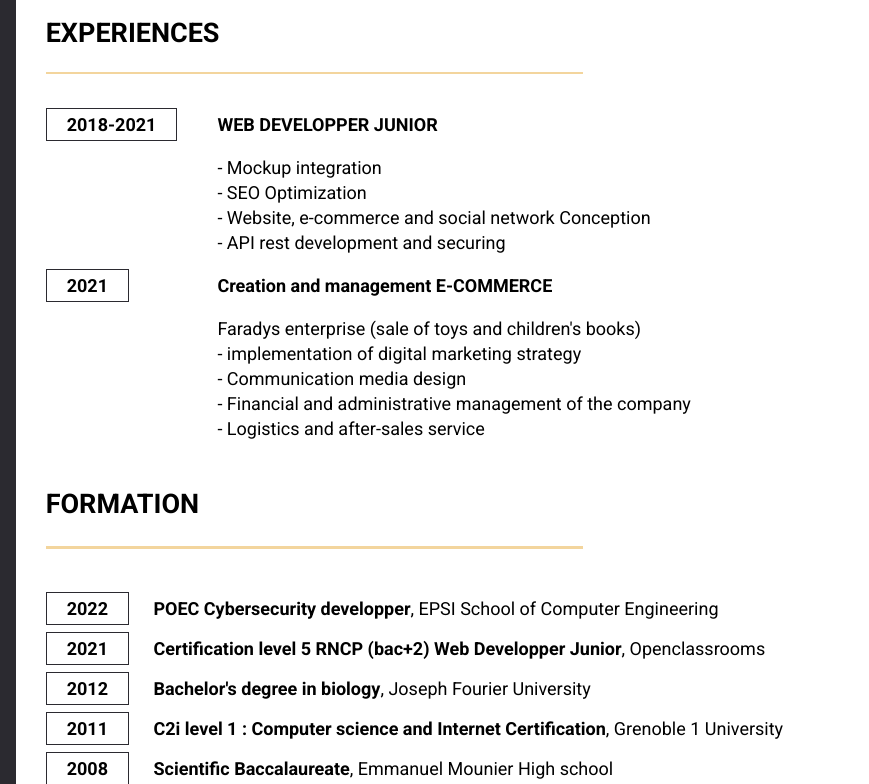
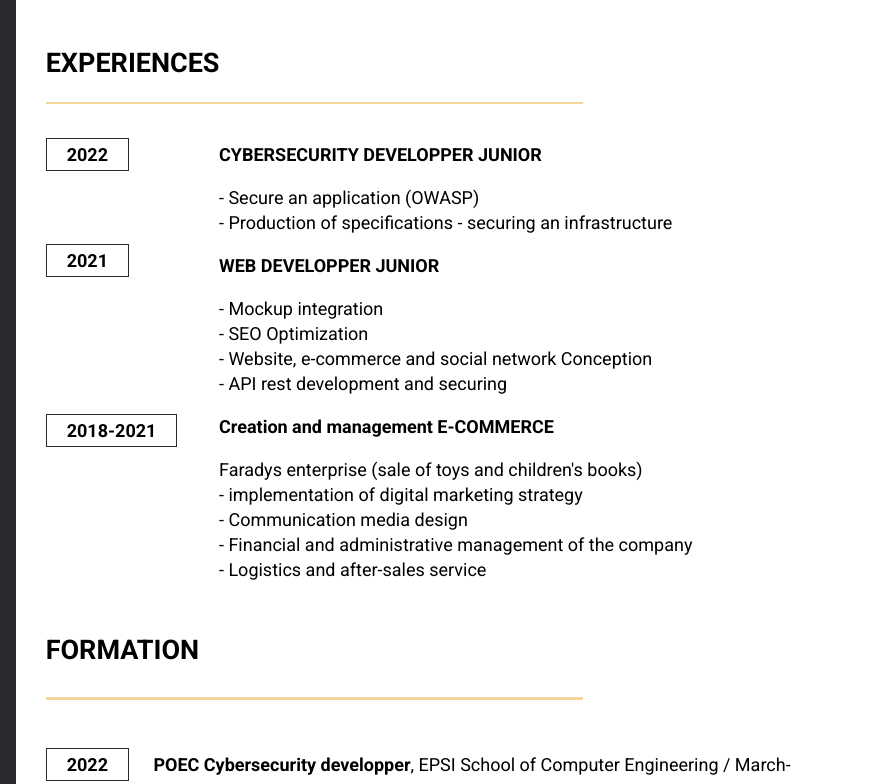
Before and after one commit to Yradouani/cv_alternance, a website: page index.html in a window 1280 px wide. Shown: the part 476-1260 px from the top of the page, 411-1280 px from the left. Drawn offline with Linux system fonts and the light colour scheme.

Commit message:
traduction anglais

```diff
--- a/cv.scss
+++ b/cv.scss
@@ -165,6 +165,9 @@ body {
             font-size: 20px;
         }
     }
+    .experience_block {
+        margin-left: 50px;
+    }
     .formation-experience-container {
         width: 90%;
         margin: 30px;
@@ -192,10 +195,15 @@ body {
 
                     }
                 }
+                .date-1 {
+                    position: absolute;
+                    left: 0;
+                    top: 100px;
+                }
                 .date-2 {
                     position: absolute;
                     left: 0;
-                    top: 155px;
+                    top: 270px;
                 }
                 .experience-title {
                     margin: 0 40px;
--- a/index.html
+++ b/index.html
@@ -170,7 +170,7 @@
             </div>
         </div>
         <div class="hobbies-container">
-            <h3>HOBBIES</h3>
+            <h3>INTERESTS</h3>
             <div class="text-hobbies">
                 <span class="text-hobbies-paragraph">• Photo and video editing</span>
                 <span class="text-hobbies-paragraph">• Creation of organic cosmetics</span>
@@ -224,10 +224,18 @@
                 </div>
                 <div class="text-container">
                     <div class="date">
-                        <span>2018-2021</span>
-                        <span class="date-2">2021</span>
+                        <span>2022</span>
+                        <span class="date-1">2021</span>
+                        <span class="date-2">2018-2021</span>
                     </div>
-                    <div>
+                    <div class="experience_block">
+                        <div>
+                            <span class="experience-title experience-title-dev">CYBERSECURITY DEVELOPPER JUNIOR</span>
+                            <p>
+                                - Secure an application (OWASP)
+                                <br>- Production of specifications - securing an infrastructure
+                            </p>
+                        </div>
                         <div>
                             <span class="experience-title experience-title-dev">WEB DEVELOPPER JUNIOR</span>
                             <p>
@@ -259,11 +267,11 @@
                 <div class="text-container">
                     <div>
                         <span class="date">2022</span>
-                        <span><b>POEC Cybersecurity developper</b>, EPSI School of Computer Engineering</span>
+                        <span><b>POEC Cybersecurity developper</b>, EPSI School of Computer Engineering / March-June</span>
                     </div>
                     <div>
                         <span class="date">2021</span>
-                        <span><b>Certification level 5 RNCP (bac+2) Web Developper Junior</b>, Openclassrooms</span>
+                        <span><b>Certification level 5 RNCP (Two-year university degree) Web Developper Junior</b>, Openclassrooms</span>
                     </div>
                     <div>
                         <span class="date">2012</span>
@@ -275,7 +283,7 @@
                     </div>
                     <div>
                         <span class="date">2008</span>
-                        <span><b>Scientific Baccalaureate</b>, Emmanuel Mounier High school</span>
+                        <span><b>Scientific High School Diploma</b>, Emmanuel Mounier High school</span>
                     </div>
 
                 </div>
```
Also changed, not shown: cv.css, 1 other file.
